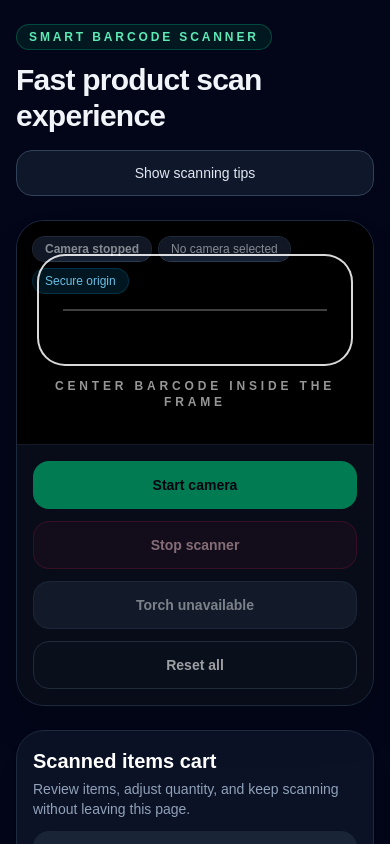
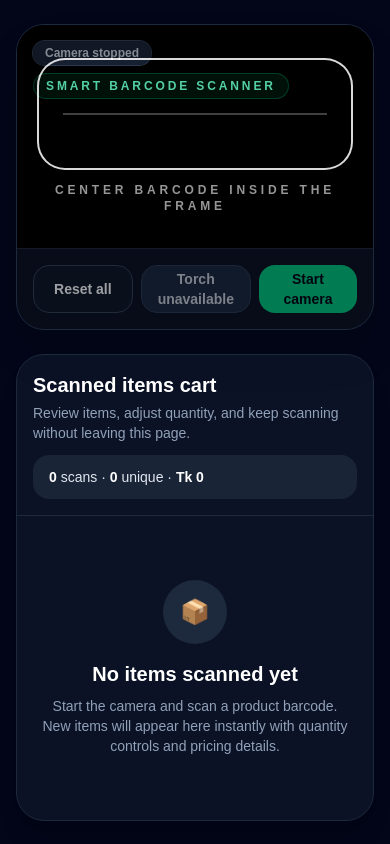
Before and after one commit to kuhelahmed2024/barcode-scan, a Next.js app: page /barcode in a window 390 px wide. Shown: the top 844 px of the page. Built offline with nearby package versions, Linux system fonts and the light colour scheme; what @zxing/library would draw is missing.

Commit message:
update v2 remove stop button

```diff
--- a/app/barcode/page.tsx
+++ b/app/barcode/page.tsx
@@ -270,7 +270,6 @@ export default function BarcodeDemoPage() {
     const [cameraLabel, setCameraLabel] = useState("");
     const [isStarting, setIsStarting] = useState(false);
     const [isScanning, setIsScanning] = useState(false);
-    const [isHelpOpen, setIsHelpOpen] = useState(false);
     const [scanEventCount, setScanEventCount] = useState(0);
     const [isTorchAvailable, setIsTorchAvailable] = useState(false);
     const [scannedItems, setScannedItems] = useState<ScannedItem[]>([]);
@@ -588,27 +587,6 @@ export default function BarcodeDemoPage() {
     return (
         <main className="min-h-screen bg-slate-950 text-slate-100">
             <div className="mx-auto max-w-6xl px-4 py-6 sm:px-6 lg:px-8">
-                <div className="mb-6 flex flex-col gap-4 sm:flex-row sm:items-start sm:justify-between">
-                    <div>
-                        <div className="inline-flex items-center rounded-full border border-emerald-500/30 bg-emerald-500/10 px-3 py-1 text-xs font-semibold uppercase tracking-[0.24em] text-emerald-300">
-                            Smart Barcode Scanner
-                        </div>
-                        <h1 className="mt-3 text-3xl font-bold tracking-tight sm:text-4xl">
-                            Fast product scan experience
-                        </h1>
-                    </div>
-
-                    <button
-                        type="button"
-                        onClick={() => setIsHelpOpen((current) => !current)}
-                        aria-expanded={isHelpOpen}
-                        aria-controls="scanner-help"
-                        className="inline-flex items-center justify-center rounded-2xl border border-slate-700 bg-slate-900 px-4 py-3 text-sm font-medium text-slate-200 transition hover:border-slate-500 hover:bg-slate-800"
-                    >
-                        {isHelpOpen ? "Hide scanning tips" : "Show scanning tips"}
-                    </button>
-                </div>
-
                 {isSecureOrigin === false ? (
                     <div className="mb-6 rounded-3xl border border-amber-400/30 bg-amber-500/10 p-4 text-amber-100">
                         <p className="text-sm font-semibold">Camera is blocked on this connection</p>
@@ -620,17 +598,6 @@ export default function BarcodeDemoPage() {
                             Run your secure dev command, open the printed HTTPS URL on the phone, and
                             trust the certificate if needed.
                         </p>
-                    </div>
-                ) : null}
-
-                {isHelpOpen ? (
-                    <div
-                        id="scanner-help"
-                        className="mb-6 rounded-3xl border border-slate-800 bg-slate-900/70 p-4 text-sm text-slate-300"
-                    >
-                        Keep the barcode inside the center frame, leave a little distance between camera
-                        and product, and use the torch in low light. Scan one item after another without
-                        stopping the camera. Quantity updates can be adjusted from the cart below.
                     </div>
                 ) : null}
 
@@ -655,18 +622,9 @@ export default function BarcodeDemoPage() {
                                     {statusText}
                                 </span>
 
-                                <span className="inline-flex items-center rounded-full bg-slate-800/90 px-3 py-1 text-xs font-medium text-slate-300 ring-1 ring-slate-700">
-                                    {cameraLabel || "No camera selected"}
-                                </span>
-
-                                <span
-                                    className={`inline-flex items-center rounded-full px-3 py-1 text-xs font-medium ring-1 ${isSecureOrigin === false
-                                        ? "bg-red-500/15 text-red-300 ring-red-400/30"
-                                        : "bg-sky-500/15 text-sky-300 ring-sky-400/30"
-                                        }`}
-                                >
-                                    {isSecureOrigin === false ? "Insecure origin" : "Secure origin"}
-                                </span>
+                                <div className="inline-flex items-center rounded-full border border-emerald-500/30 bg-emerald-500/10 px-3 py-1 text-xs font-semibold uppercase tracking-[0.24em] text-emerald-300">
+                                    Smart Barcode Scanner
+                                </div>
                             </div>
 
                             <div className="absolute inset-x-0 top-1/2 -translate-y-1/2 px-5 sm:px-8">
@@ -696,30 +654,21 @@ export default function BarcodeDemoPage() {
                     ) : null}
 
                     <div className="border-t border-slate-800 p-4 sm:p-5">
-                        <div className="grid gap-3 sm:grid-cols-2 xl:grid-cols-4">
-                            <button
-                                type="button"
-                                onClick={startScanner}
-                                disabled={isStarting || isScanning || isSecureOrigin === false}
-                                className={`${baseButton} bg-emerald-500 text-slate-950 hover:bg-emerald-400`}
-                            >
-                                {isStarting ? "Starting..." : isScanning ? "Camera active" : "Start camera"}
-                            </button>
+                        <div className="flex gap-2 justify-around">
 
                             <button
                                 type="button"
-                                onClick={stopScanner}
-                                disabled={!isScanning}
-                                className={`${baseButton} border border-rose-500/30 bg-rose-500/10 text-rose-200 hover:bg-rose-500/20`}
+                                onClick={resetAll}
+                                className={`${baseButton} w-full border border-slate-700 bg-slate-900 text-slate-100 hover:border-slate-500 hover:bg-slate-800`}
                             >
-                                Stop scanner
+                                Reset all
                             </button>
 
                             <button
                                 type="button"
                                 onClick={toggleTorch}
                                 disabled={!isScanning || !isTorchAvailable}
-                                className={`${baseButton} border border-slate-700 bg-slate-800 text-slate-100 hover:border-slate-500 hover:bg-slate-700`}
+                                className={`${baseButton} w-full border border-slate-700 bg-slate-800 text-slate-100 hover:border-slate-500 hover:bg-slate-700`}
                             >
                                 {!isTorchAvailable
                                     ? "Torch unavailable"
@@ -730,10 +679,17 @@ export default function BarcodeDemoPage() {
 
                             <button
                                 type="button"
-                                onClick={resetAll}
-                                className={`${baseButton} border border-slate-700 bg-slate-900 text-slate-100 hover:border-slate-500 hover:bg-slate-800`}
+                                onClick={() => {
+                                    if (!isStarting && isScanning) {
+                                        stopScanner()
+                                    } else {
+                                        startScanner()
+                                    }
+                                }}
+                                disabled={isStarting || isScanning || isSecureOrigin === false}
+                                className={`${baseButton} ${(!isStarting && isScanning) ? "border border-rose-500/30 bg-rose-500/10 text-rose-200 hover:bg-rose-500/20" : "bg-emerald-500 text-slate-950 hover:bg-emerald-400"} w-full`}
                             >
-                                Reset all
+                                {isStarting ? "Starting..." : isScanning ? "Stop scanner" : "Start camera"}
                             </button>
                         </div>
                     </div>
```
